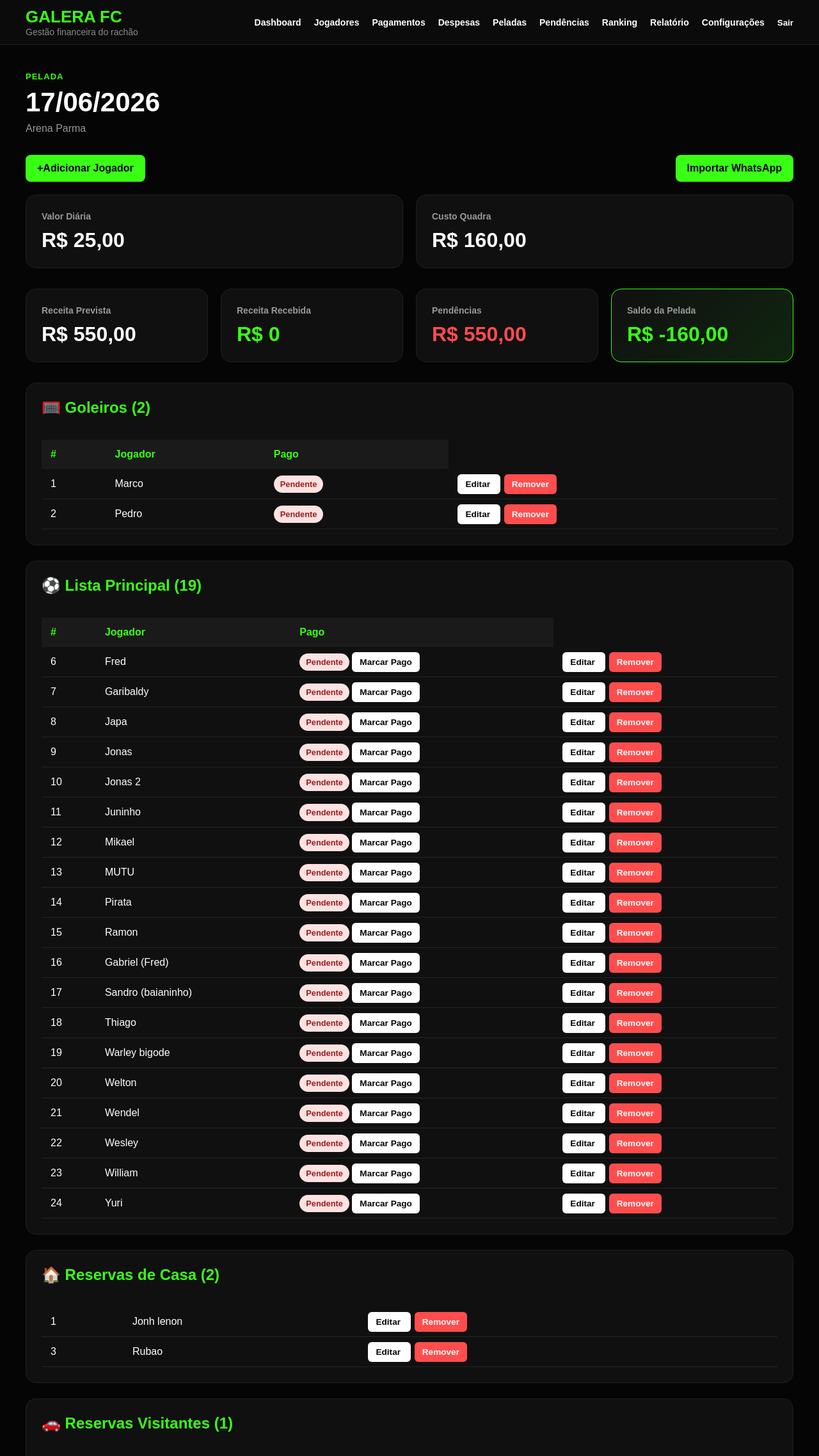
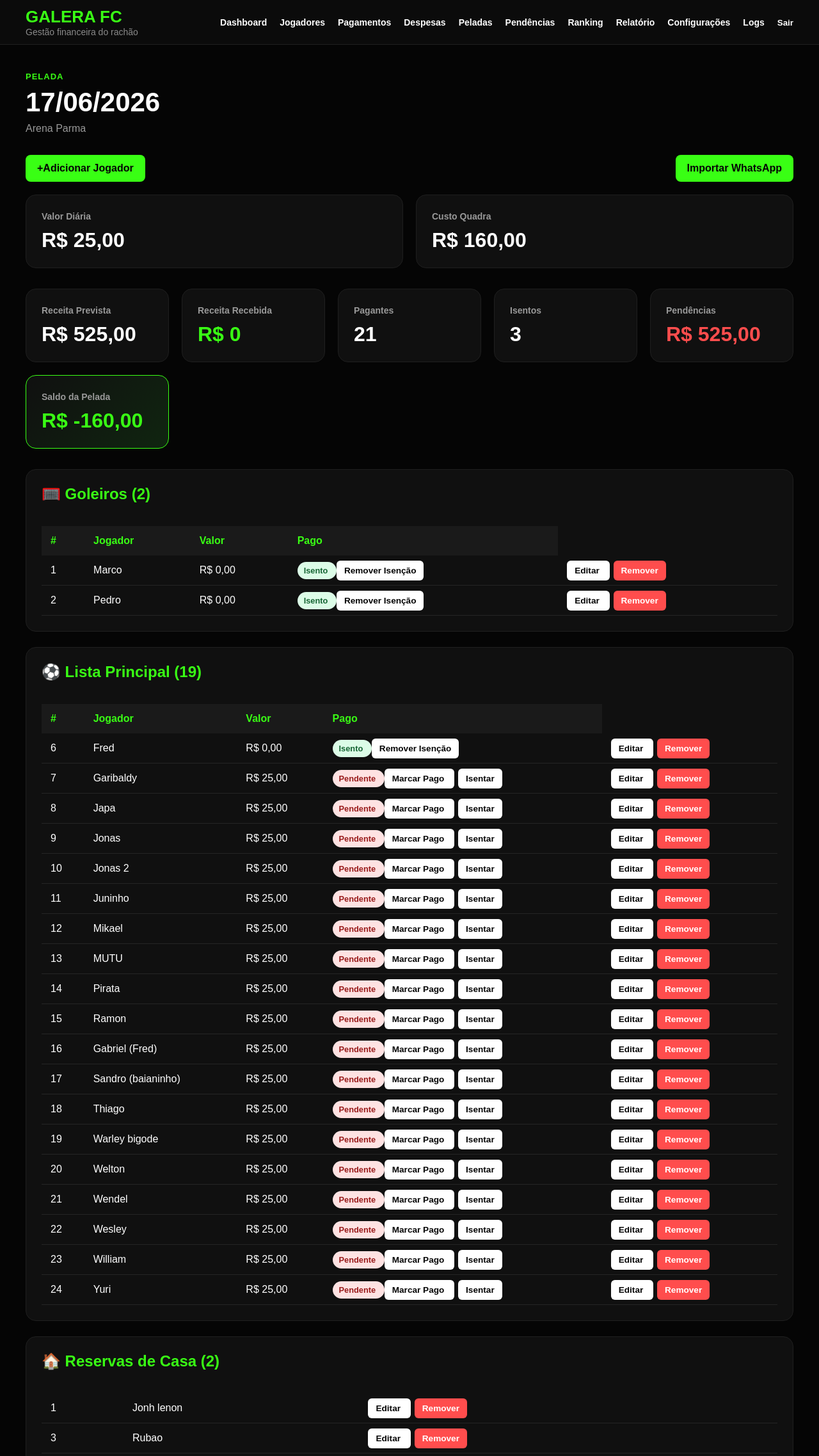
Before and after one commit to Guilherme0208/Galera-FC, a Django app: page /peladas/2/ in a window 1280 px wide. Shown: the top 2275 px of the page at 64% size. Run offline with Django 5.2, Linux system fonts and the light colour scheme; a user stored in the database is signed in; data comes from the database, SQL or seed files in the repository; both versions use the stored data as it was after the commit.

Commit message:
Implementa auditoria e controle de isentos

```diff
--- a/config/settings.py
+++ b/config/settings.py
@@ -25,7 +25,7 @@ BASE_DIR = Path(__file__).resolve().parent.parent
 SECRET_KEY = 'django-insecure-!=b56^^!j1#=7uif6h7!v&%g0x5tc#h8foq(3tgfmv-e#uwx_k'
 
 # SECURITY WARNING: don't run with debug turned on in production!
-DEBUG = False
+DEBUG = True
 
 ALLOWED_HOSTS = [
     'localhost',
--- a/financeiro/forms.py
+++ b/financeiro/forms.py
@@ -73,6 +73,7 @@ class PresencaPeladaForm(forms.ModelForm):
             'posicao_lista',
             'confirmado',
             'pago',
+            'isento',
             'valor_cobrado',
             'observacao',
         ]
--- a/financeiro/models.py
+++ b/financeiro/models.py
@@ -1,4 +1,5 @@
 from django.db import models
+from django.contrib.auth.models import User
 
 # Create your models here.
 class Jogador(models.Model):
@@ -178,6 +179,7 @@ class PresencaPelada(models.Model):
 
     confirmado = models.BooleanField(default=True)
     pago = models.BooleanField(default=False)
+    isento = models.BooleanField(default=False)
 
     valor_cobrado = models.DecimalField(
         max_digits=10,
@@ -221,3 +223,20 @@ class ConfiguracaoSistema(models.Model):
 
     def __str__(self):
         return self.nome_grupo
+
+class LogSistema(models.Model):
+    usuario = models.ForeignKey(
+        User,
+        on_delete=models.SET_NULL,
+        null=True,
+        blank=True
+    )
+
+    acao = models.CharField(max_length=100)
+
+    descricao = models.TextField()
+
+    criado_em = models.DateTimeField(auto_now_add=True)
+
+    def __str__(self):
+        return f'{self.usuario} - {self.acao}'
--- a/financeiro/urls.py
+++ b/financeiro/urls.py
@@ -24,6 +24,8 @@ urlpatterns = [
     path('presenca/editar/<int:pk>/', views.editar_presenca, name='editar_presenca'),
     path('presenca/<int:pk>/marcar-paga/', views.marcar_presenca_paga, name='marcar_presenca_paga'),
     path('presenca/<int:pk>/marcar-pendente/', views.marcar_presenca_pendente, name='marcar_presenca_pendente'),
+    path('presenca/<int:pk>/isentar/', views.marcar_isento, name='marcar_isento'),
+    path('presenca/<int:pk>/remover-isencao/', views.remover_isencao, name='remover_isencao'),
 
     path('pendencias/', views.pendencias, name='pendencias'),
 
@@ -39,5 +41,7 @@ urlpatterns = [
     path('pagamentos', views.pagamento_lista, name='pagamento_lista'),
     path('pagamentos/registrar/<int:pk>/', views.registrar_pagamento, name='registrar_pagamento'),
 
+    path('logs/', views.log_sistema, name='log_sistema'),
+
     path('configuracoes/', views.configuracoes, name='configuracoes'),
 ]
--- a/financeiro/views.py
+++ b/financeiro/views.py
@@ -8,7 +8,7 @@ from datetime import date
 from .forms import (JogadorForm, PeladaForm, PresencaPeladaForm, DespesaForm, PagamentoForm, ConfiguracaoSistemaForm, ImportarListaWhatsAppForm)
 
 # Create your views here.
-from .models import (Jogador, Pagamento, Despesa, Pelada, PresencaPelada, ConfiguracaoSistema)
+from .models import (Jogador, Pagamento, Despesa, Pelada, PresencaPelada, ConfiguracaoSistema, LogSistema)
 
 @login_required
 def processar_lista_whatsapp(texto):
@@ -158,7 +158,13 @@ def jogador_novo(request):
 
         if form.is_valid():
 
-            form.save()
+            jogador = form.save()
+
+            registrar_log(
+                request,
+                'Adição',
+                f'{jogador.nome} foi adicionado como novo jogador na pelada.'
+            )
 
             return redirect(
                 'financeiro:jogador_lista'
@@ -199,6 +205,12 @@ def jogador_editar(request, pk):
                 'financeiro:jogador_lista'
             )
 
+    registrar_log(
+        request,
+        'Edição',
+        f'{jogador.nome} foi editado no sistema.'
+    )
+
     return render(
         request,
         'financeiro/jogador_form.html',
@@ -215,7 +227,15 @@ def jogador_excluir(request, pk):
         pk=pk
     )
 
+    nome_jogador = jogador.nome
+
     jogador.delete()
+
+    registrar_log(
+    request,
+    'Exclusão',
+    f'{nome_jogador} foi foi excluido da pelada.'
+)
 
     return redirect(
         'financeiro:jogador_lista'
@@ -243,7 +263,13 @@ def pelada_nova(request):
 
         if form.is_valid():
 
-            form.save()
+            pelada = form.save()
+
+            registrar_log(
+                request,
+                'Cadastro de pelada',
+                f'Nova pelada criada para o dia {pelada.data}.'
+            )
 
             return redirect(
                 'financeiro:pelada_lista'
@@ -293,10 +319,18 @@ def pelada_detalhe(request, pk):
     ).order_by('posicao_lista')
 
     todas_presencas = pelada.presencas.all()
+    total_isentos = todas_presencas.filter(
+        isento=True
+    ).count()
 
-    receita_prevista = sum(item.valor_cobrado for item in todas_presencas)
+    total_pagantes = todas_presencas.filter(
+        isento=False,
+        valor_cobrado__gt=0
+    ).count()
 
-    receita_recebida = sum(item.valor_cobrado for item in todas_presencas if item.pago)
+    receita_prevista = sum(item.valor_cobrado for item in todas_presencas if not item.isento)
+
+    receita_recebida = sum(item.valor_cobrado for item in todas_presencas if item.pago and not item.isento)
 
     pendencias = receita_prevista - receita_recebida
 
@@ -324,6 +358,8 @@ def pelada_detalhe(request, pk):
             'total_lista': total_lista,
             'total_reservas_casa': total_reservas_casa,
             'total_reservas_visitantes': total_reservas_visitantes,
+            'total_isentos': total_isentos,
+            'total_pagantes': total_pagantes,
 
             'receita_prevista': receita_prevista,
             'receita_recebida': receita_recebida,
@@ -510,6 +546,50 @@ def remover_presenca(request, pk):
     )
 
 @login_required
+def marcar_isento(request, pk):
+    presenca = get_object_or_404(
+        PresencaPelada,
+        pk=pk
+    )
+
+    presenca.isento = True
+    presenca.pago = False
+    presenca.valor_cobrado = 0
+    presenca.save()
+
+    registrar_log(
+        request,
+        'Isenção',
+        f'{presenca.jogador.nome} foi marcado como isento na pelada {presenca.pelada.data}.'
+    )
+
+    return redirect(
+        'financeiro:pelada_detalhe',
+        pk=presenca.pelada.id
+    )
+
+@login_required
+def remover_isencao(request, pk):
+    presenca = get_object_or_404(
+        PresencaPelada,
+        pk=pk
+    )
+
+    presenca.isento = False
+    presenca.save()
+
+    registrar_log(
+        request,
+        'remover isenção',
+        f'{presenca.jogador.nome} foi removido como isento na pelada {presenca.pelada.data}.'
+    )
+
+    return redirect(
+        'financeiro:pelada_detalhe',
+        pk=presenca.pelada.id
+    )
+
+@login_required
 def marcar_presenca_paga(request, pk):
 
     presenca = get_object_or_404(
@@ -547,6 +627,7 @@ def pendencias(request):
         'jogador'
     ).filter(
         pago=False,
+        isento=False,
         valor_cobrado__gt=0
     ).order_by(
         'pelada__data',
@@ -959,3 +1040,25 @@ def importar_lista_whatsapp(request, pk):
             'pelada': pelada
         }
     )
+
+@login_required
+def registrar_log(request, acao, descricao):
+    LogSistema.objects.create(
+        usuario=request.user if request.user.is_authenticated else None,
+        acao=acao,
+        descricao=descricao
+    )
+
+@login_required
+def log_sistema(request):
+    logs = LogSistema.objects.select_related(
+        'usuario'
+    ).order_by('-criado_em')[:200]
+
+    return render(
+        request,
+        'financeiro/log_sistema.html',
+        {
+            'logs': logs
+        }
+    )
--- a/templates/financeiro/base.html
+++ b/templates/financeiro/base.html
@@ -32,6 +32,7 @@
             <a href="{% url 'financeiro:ranking_participacao' %}">Ranking</a>
             <a href="{% url 'financeiro:relatorio_mensal' %}">Relatório</a>
             <a href="{% url 'financeiro:configuracoes' %}">Configurações</a>
+            <a href="{% url 'financeiro:log_sistema' %}">Logs</a>
 
             <form method="post" action="{% url 'logout' %}">
                {% csrf_token %}
--- a/templates/financeiro/pelada_detalhe.html
+++ b/templates/financeiro/pelada_detalhe.html
@@ -67,6 +67,16 @@ Pelada {{ pelada.data|date:"d/m/Y" }}
    </div>
 
    <div class="card">
+      <span>Pagantes</span>
+      <strong>{{ total_pagantes }}</strong>
+   </div>
+
+   <div class="card">
+      <span>Isentos</span>
+      <strong>{{ total_isentos }}</strong>
+   </div>
+
+   <div class="card">
       <span>Pendências</span>
       <strong class="money-negative">R$ {{ pendencias }}</strong>
    </div>
@@ -89,6 +99,7 @@ Pelada {{ pelada.data|date:"d/m/Y" }}
          <tr>
             <th>#</th>
             <th>Jogador</th>
+            <th>Valor</th>
             <th>Pago</th>
          </tr>
       </thead>
@@ -102,10 +113,53 @@ Pelada {{ pelada.data|date:"d/m/Y" }}
             <td>{{ item.jogador.nome }}</td>
 
             <td>
-               {% if item.pago %}
-                  <span class="badge-success">Pago</span>
+               {% if item.isento %}
+                  R$ 0,00
                {% else %}
-                  <span class="badge-danger">Pendente</span>
+                  R$ {{ item.valor_cobrado }}
+               {% endif %}
+            </td>
+
+            <td>
+               {% if item.isento %}
+
+                  <span class="badge-success">
+                     Isento
+                  </span>
+
+                  <a
+                     href="{% url 'financeiro:remover_isencao' item.id %}"
+                     class="btn-small"
+                  >
+                     Remover Isenção
+                  </a>
+
+               {% elif item.pago %}
+
+                  <span class="badge-success">
+                     Pago
+                  </span>
+
+               {% else %}
+
+                  <span class="badge-danger">
+                     Pendente
+                  </span>
+
+                  <a
+                     href="{% url 'financeiro:marcar_presenca_paga' item.id %}"
+                     class="btn-small"
+                  >
+                     Marcar Pago
+                  </a>
+
+                  <a
+                     href="{% url 'financeiro:marcar_isento' item.id %}"
+                     class="btn-small"
+                  >
+                     Isentar
+                  </a>
+
                {% endif %}
             </td>
 
@@ -154,6 +208,7 @@ Pelada {{ pelada.data|date:"d/m/Y" }}
          <tr>
             <th>#</th>
             <th>Jogador</th>
+            <th>Valor</th>
             <th>Pago</th>
          </tr>
       </thead>
@@ -168,13 +223,52 @@ Pelada {{ pelada.data|date:"d/m/Y" }}
             <td>{{ item.jogador.nome }}</td>
 
             <td>
-               {% if item.pago %}
-                  <span class="badge-success">Pago</span>
-                  <a href="{% url 'financeiro:marcar_presenca_pendente' item.id %}" class="btn-small danger">Tornar Pendente</a>
+               {% if item.isento %}
+                  R$ 0,00
                {% else %}
-                  <span class="badge-danger">Pendente</span>
+                  R$ {{ item.valor_cobrado }}
+               {% endif %}
+            </td>
 
-                  <a href="{% url 'financeiro:registrar_pagamento' item.id %}" class="btn-small">Marcar Pago</a>
+            <td>
+               {% if item.isento %}
+
+                  <span class="badge-success">
+                     Isento
+                  </span>
+
+                  <a
+                     href="{% url 'financeiro:remover_isencao' item.id %}"
+                     class="btn-small"
+                  >
+                     Remover Isenção
+                  </a>
+
+               {% elif item.pago %}
+
+                  <span class="badge-success">
+                     Pago
+                  </span>
+
+               {% else %}
+
+                  <span class="badge-danger">
+                     Pendente
+                  </span>
+
+                  <a
+                     href="{% url 'financeiro:marcar_presenca_paga' item.id %}"
+                     class="btn-small"
+                  >
+                     Marcar Pago
+                  </a>
+
+                  <a
+                     href="{% url 'financeiro:marcar_isento' item.id %}"
+                     class="btn-small"
+                  >
+                     Isentar
+                  </a>
 
                {% endif %}
             </td>
--- a/templates/financeiro/presenca_form.html
+++ b/templates/financeiro/presenca_form.html
@@ -43,6 +43,11 @@ Adicionar Jogador | Galera FC
          Pago
       </label>
 
+      <label class="checkbox-label">
+         {{ form.isento }}
+         Isento
+      </label>
+
       <label>Observação</label>
       {{ form.observacao }}
 
```
Also changed, not shown: templates/financeiro/log_sistema.html (added, +60 -0 lines), db.sqlite3, financeiro/migrations/0008_presencapelada_isento.py (added), financeiro/migrations/0009_logsistema.py (added).
